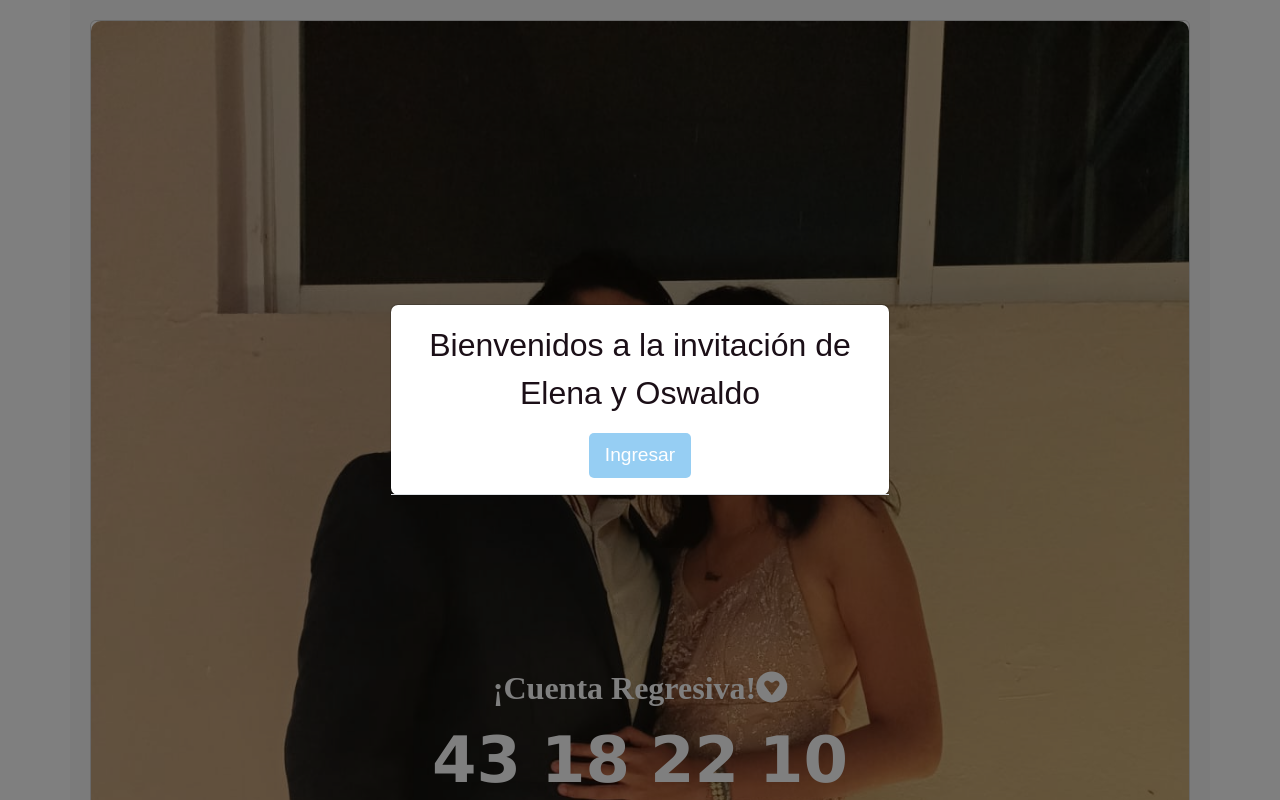
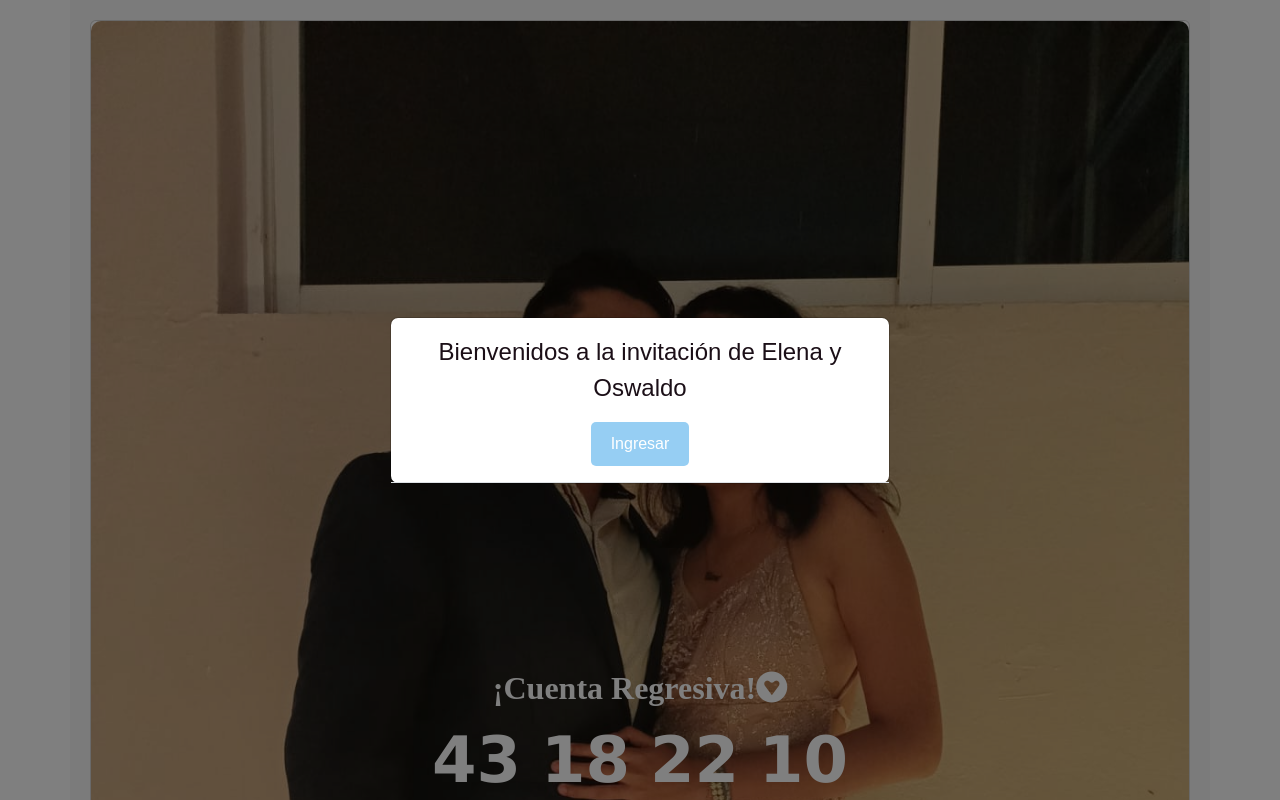
Before and after one commit to Alonx7u/eventpages, a React (Create React App) app in the folder client/: page / in a window 1280 px wide. Shown: the top 800 px of the page. Built offline with nearby package versions, Linux system fonts and the light colour scheme; no server answers; a web font is replaced by a local one.

Commit message:
cambios en el modal

```diff
--- a/client/src/App.css
+++ b/client/src/App.css
@@ -310,15 +310,15 @@ html {
 }
 
 
-.custom-title {
-  font-size: 2rem; /* Cambia el tamaño del texto */
+/* .custom-title {
+  font-size: 2rem;
   text-align: center;
 }
 
 .btn-animate1 {
-  font-size: 1.2rem; /* Ajusta el tamaño del botón */
+  font-size: 1.2rem;
   padding: 0.5rem 1rem;
-}
+} */
 
 /* Media query para pantallas pequeñas (dispositivos móviles) */
 /* @media (max-width: 768px) {
```
